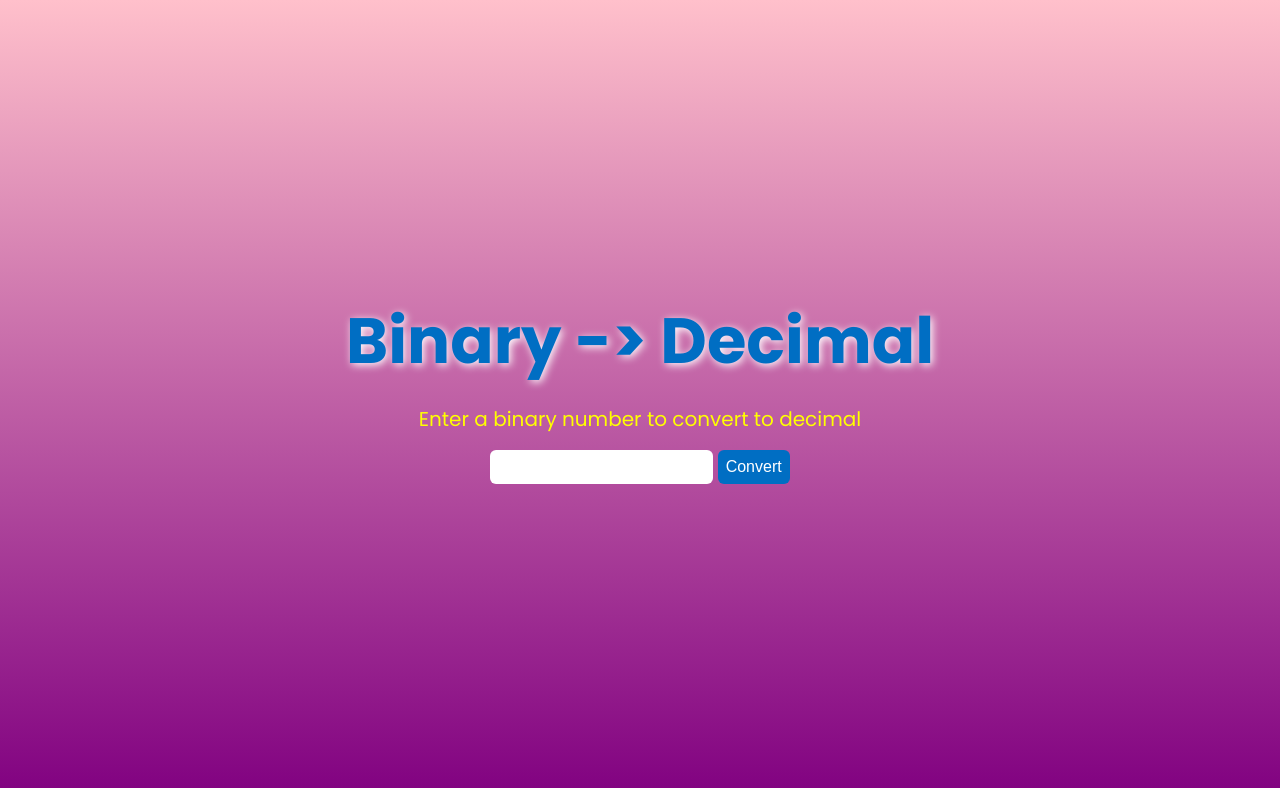
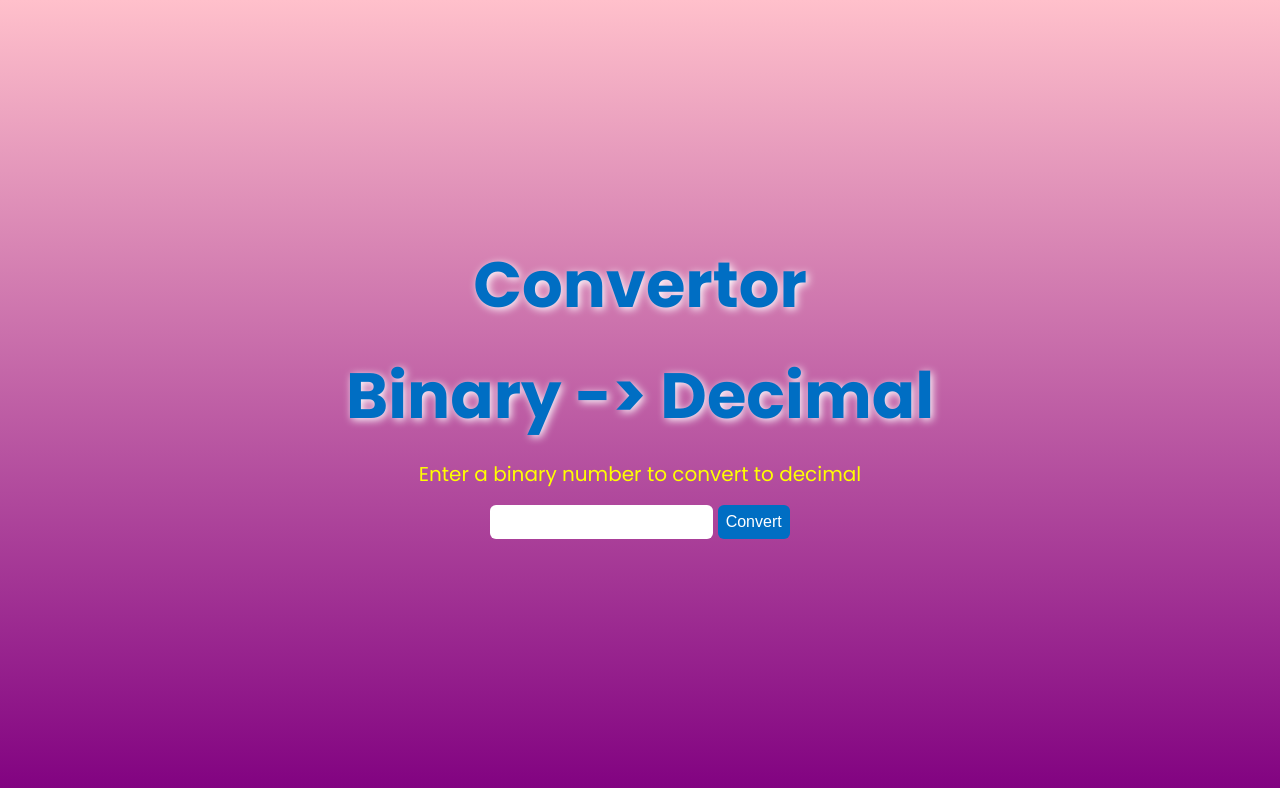
Before and after one commit to Bhumi424/BinoryConvertor, a plain HTML site: page index.html in a window 1280 px wide. Drawn offline with Linux system fonts and the light colour scheme; a web font is replaced by a local one.

Commit message:
Update index.html

```diff
--- a/index.html
+++ b/index.html
@@ -9,7 +9,8 @@
 </head>
 <body>
     <div class="container" id="container">
-        <h1 class="title f-family">Binary -> Decimal</h1>
+        <h1 class="title f-family">Convertor</h1>
+        <h2 class="title f-family">Binary -> Decimal</h2>
         <p class="text f-family">Enter a binary number to convert to decimal</p>
         <form action="" class="form" id="form">
             <input type="text" id="binaryNum" class="binaryNum f-family" name="binaryNum" value="" />
```
